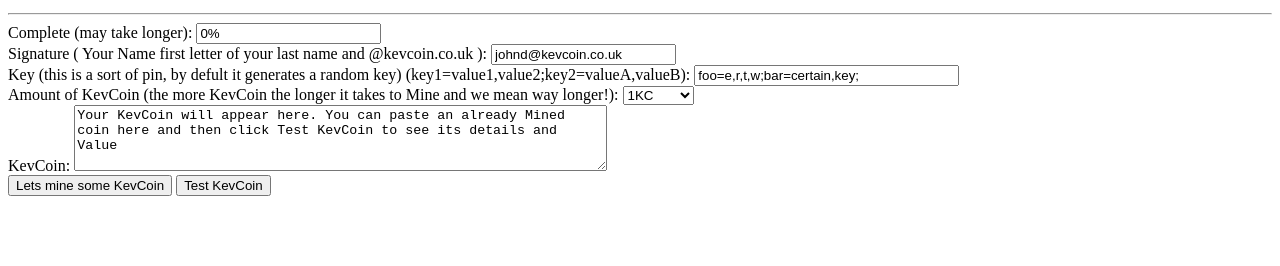
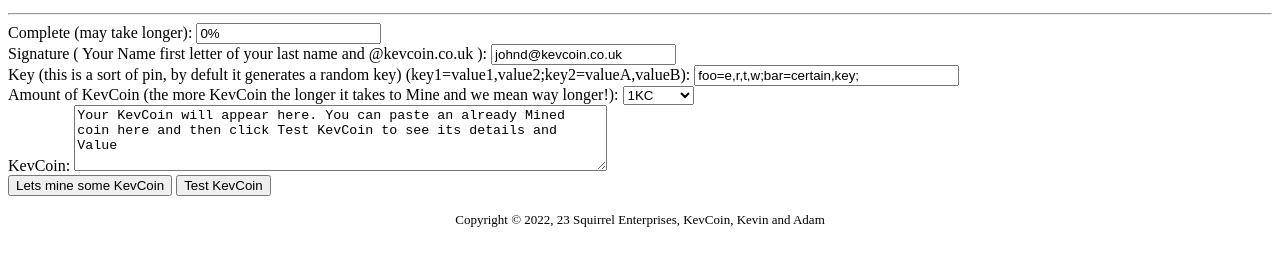
Before and after one commit to gifburst/MoggyCoin, a plain HTML site: page index.html in a window 1280 px wide. Shown: the part 170-436 px from the top of the page. Drawn offline with Linux system fonts and the light colour scheme.

Commit message:
Update index.html

```diff
--- a/index.html
+++ b/index.html
@@ -60,3 +60,4 @@
 <input type=button onClick="createJSOnly(form, 'myUpdateCallback', 'myCompleteCallback', form.string.value, form.extn.value, form.bits.value);" value="Lets mine some KevCoin">
 <input type=button onClick="hashcashv1_check(form.token.value);" value="Test KevCoin">
 </form>
+<center><font size="-1">Copyright © 2022, 23 Squirrel Enterprises, KevCoin, Kevin and Adam</font></center>
```
